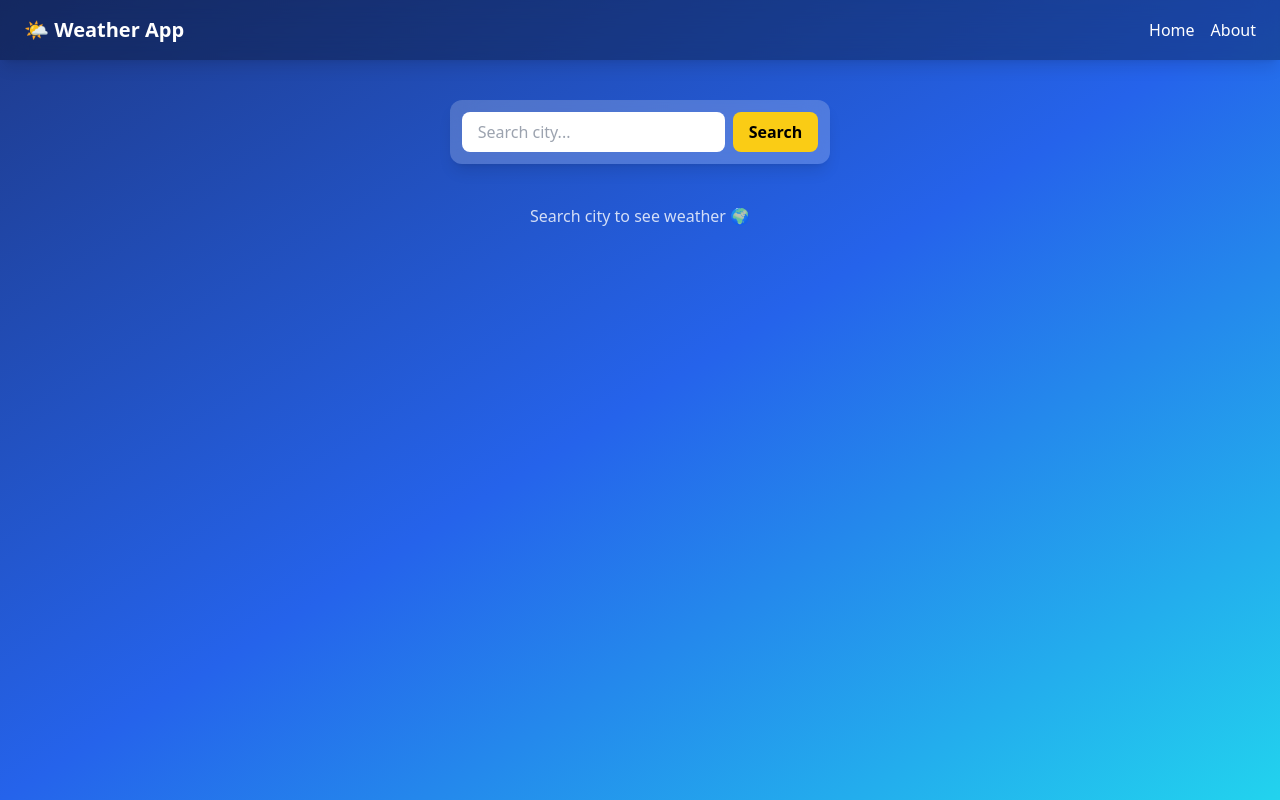
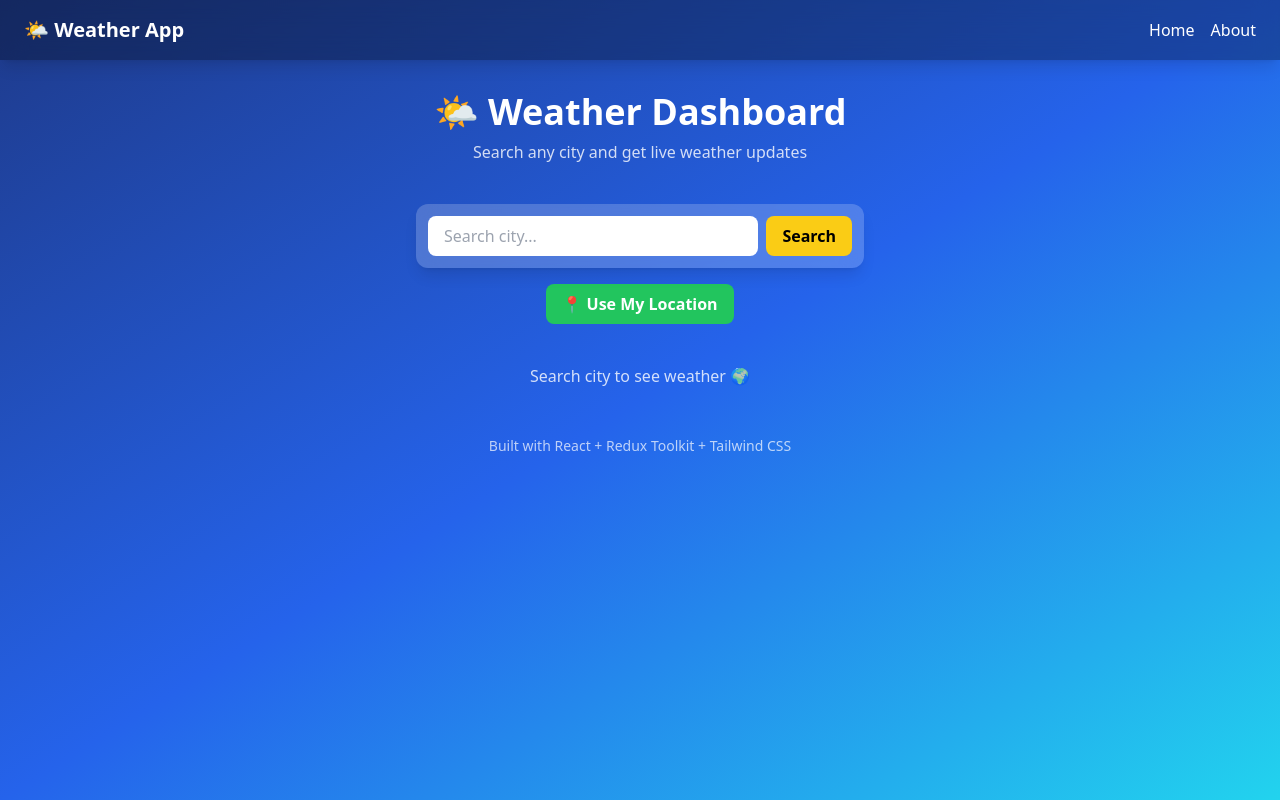
Before and after one commit to mohammad-kaif-khan/react-weather-dashboard, a React (Vite) app: page / in a window 1280 px wide. Built offline with nearby package versions, Linux system fonts and the light colour scheme.

Commit message:
Added current location weather support

```diff
--- a/src/components/Search.jsx
+++ b/src/components/Search.jsx
@@ -62,9 +62,137 @@
 
 
 
+// import { useState, useEffect } from "react";
+// import { useDispatch } from "react-redux";
+// import { fetchWeather } from "../services/weatherApi";
+// import { setWeather } from "../redux/weatherSlice";
+
+// const Search = () => {
+//   const [city, setCity] = useState("");
+//   const [loading, setLoading] = useState(false);
+//   const [error, setError] = useState("");
+//   const [recentSearches, setRecentSearches] = useState([]);
+
+//   const dispatch = useDispatch();
+
+//   useEffect(() => {
+//     const saved = JSON.parse(localStorage.getItem("recentCities")) || [];
+//     setRecentSearches(saved);
+//   }, []);
+
+//   const saveRecentSearch = (cityName) => {
+//     let cities =
+//       JSON.parse(localStorage.getItem("recentCities")) || [];
+
+//     cities = [
+//       cityName,
+//       ...cities.filter(
+//         (c) => c.toLowerCase() !== cityName.toLowerCase()
+//       ),
+//     ].slice(0, 5);
+
+//     localStorage.setItem(
+//       "recentCities",
+//       JSON.stringify(cities)
+//     );
+
+//     setRecentSearches(cities);
+//   };
+
+//   const handleSearch = async (searchCity = city) => {
+//     if (!searchCity.trim()) {
+//       setError("Please enter a city name");
+//       return;
+//     }
+
+//     try {
+//       setLoading(true);
+//       setError("");
+
+//       const data = await fetchWeather(searchCity);
+
+//       dispatch(setWeather(data));
+
+//       saveRecentSearch(searchCity);
+
+//       setLoading(false);
+//     } catch (err) {
+//       setLoading(false);
+//       setError("City not found. Please try again.");
+//     }
+//   };
+
+//   return (
+//     <div className="flex flex-col items-center mt-10 gap-4 px-4">
+//       <div className="flex flex-col sm:flex-row gap-2 bg-white/20 backdrop-blur-md p-3 rounded-xl shadow-lg w-full max-w-md">
+//         <input
+//           className="px-4 py-2 rounded-lg text-black outline-none flex-1"
+//           value={city}
+//           onChange={(e) => setCity(e.target.value)}
+//           onKeyDown={(e) => {
+//             if (e.key === "Enter") {
+//               handleSearch();
+//             }
+//           }}
+//           placeholder="Search city..."
+//         />
+
+//         <button
+//           onClick={() => handleSearch()}
+//           className="bg-yellow-400 text-black px-4 py-2 rounded-lg font-bold hover:bg-yellow-300 transition"
+//         >
+//           Search
+//         </button>
+//       </div>
+
+//       {loading && (
+//         <div className="flex items-center gap-2 text-white">
+//           <div className="h-5 w-5 border-4 border-white border-t-transparent rounded-full animate-spin"></div>
+//           <span>Loading weather...</span>
+//         </div>
+//       )}
+
+//       {error && (
+//         <div className="bg-red-500/20 border border-red-400 text-red-100 px-4 py-2 rounded-lg">
+//           {error}
+//         </div>
+//       )}
+
+//       {recentSearches.length > 0 && (
+//         <div className="text-center">
+//           <h3 className="font-semibold mb-2 text-white">
+//             Recent Searches
+//           </h3>
+
+//           <div className="flex flex-wrap gap-2 justify-center">
+//             {recentSearches.map((item, index) => (
+//               <button
+//                 key={index}
+//                 onClick={() => {
+//                   setCity(item);
+//                   handleSearch(item);
+//                 }}
+//                 className="bg-white/20 px-3 py-1 rounded-full text-sm hover:bg-white/30"
+//               >
+//                 {item}
+//               </button>
+//             ))}
+//           </div>
+//         </div>
+//       )}
+//     </div>
+//   );
+// };
+
+// export default Search;
+
+
 import { useState, useEffect } from "react";
 import { useDispatch } from "react-redux";
-import { fetchWeather } from "../services/weatherApi";
+import {
+  fetchWeather,
+  fetchWeatherByCoords,
+} from "../services/weatherApi";
 import { setWeather } from "../redux/weatherSlice";
 
 const Search = () => {
@@ -76,8 +204,9 @@ const Search = () => {
   const dispatch = useDispatch();
 
   useEffect(() => {
-    const saved = JSON.parse(localStorage.getItem("recentCities")) || [];
-    setRecentSearches(saved);
+    const savedCities =
+      JSON.parse(localStorage.getItem("recentCities")) || [];
+    setRecentSearches(savedCities);
   }, []);
 
   const saveRecentSearch = (cityName) => {
@@ -87,7 +216,8 @@ const Search = () => {
     cities = [
       cityName,
       ...cities.filter(
-        (c) => c.toLowerCase() !== cityName.toLowerCase()
+        (item) =>
+          item.toLowerCase() !== cityName.toLowerCase()
       ),
     ].slice(0, 5);
 
@@ -122,11 +252,43 @@ const Search = () => {
     }
   };
 
+  const handleLocationWeather = () => {
+    if (!navigator.geolocation) {
+      setError("Geolocation is not supported");
+      return;
+    }
+
+    setLoading(true);
+    setError("");
+
+    navigator.geolocation.getCurrentPosition(
+      async (position) => {
+        try {
+          const data = await fetchWeatherByCoords(
+            position.coords.latitude,
+            position.coords.longitude
+          );
+
+          dispatch(setWeather(data));
+          setLoading(false);
+        } catch (error) {
+          setLoading(false);
+          setError("Unable to fetch location weather");
+        }
+      },
+      () => {
+        setLoading(false);
+        setError("Location permission denied");
+      }
+    );
+  };
+
   return (
-    <div className="flex flex-col items-center mt-10 gap-4 px-4">
+    <div className="flex flex-col items-center mt-10 gap-4 px-4 w-full">
+
       <div className="flex flex-col sm:flex-row gap-2 bg-white/20 backdrop-blur-md p-3 rounded-xl shadow-lg w-full max-w-md">
         <input
-          className="px-4 py-2 rounded-lg text-black outline-none flex-1"
+          type="text"
           value={city}
           onChange={(e) => setCity(e.target.value)}
           onKeyDown={(e) => {
@@ -135,6 +297,7 @@ const Search = () => {
             }
           }}
           placeholder="Search city..."
+          className="px-4 py-2 rounded-lg text-black outline-none flex-1"
         />
 
         <button
@@ -144,6 +307,13 @@ const Search = () => {
           Search
         </button>
       </div>
+
+      <button
+        onClick={handleLocationWeather}
+        className="bg-green-500 text-white px-4 py-2 rounded-lg font-bold hover:bg-green-600 transition"
+      >
+        📍 Use My Location
+      </button>
 
       {loading && (
         <div className="flex items-center gap-2 text-white">
--- a/src/pages/Home.jsx
+++ b/src/pages/Home.jsx
@@ -1,12 +1,40 @@
+
+// import Search from "../components/Search";
+// import WeatherCard from "../components/WeatherCard";
+
+// const Home = () => {
+//   return (
+//     <div className="flex flex-col items-center">
+//       <Search />
+//       <WeatherCard />
+//     </div>
+//   );
+// };
+
+// export default Home;
+
+
 
 import Search from "../components/Search";
 import WeatherCard from "../components/WeatherCard";
 
 const Home = () => {
   return (
-    <div className="flex flex-col items-center">
+    <div className="flex flex-col items-center px-4">
+      <h1 className="text-4xl font-bold mt-8 text-center">
+        🌤 Weather Dashboard
+      </h1>
+
+      <p className="text-white/80 text-center mt-2">
+        Search any city and get live weather updates
+      </p>
+
       <Search />
       <WeatherCard />
+
+      <footer className="mt-12 mb-6 text-center text-white/70 text-sm">
+        Built with React + Redux Toolkit + Tailwind CSS
+      </footer>
     </div>
   );
 };
--- a/src/services/weatherApi.js
+++ b/src/services/weatherApi.js
@@ -1,6 +1,41 @@
+
+// import axios from "axios";
+
+
+// const getCoordinates = async (city) => {
+//   const res = await axios.get(
+//     `https://geocoding-api.open-meteo.com/v1/search?name=${city}&count=1`
+//   );
+
+//   if (!res.data.results) {
+//     throw new Error("City not found");
+//   }
+
+//   return {
+//     lat: res.data.results[0].latitude,
+//     lon: res.data.results[0].longitude,
+//     name: res.data.results[0].name,
+//     country: res.data.results[0].country,
+//   };
+// };
+
+
+// export const fetchWeather = async (city) => {
+//   const location = await getCoordinates(city);
+
+//   const weatherRes = await axios.get(
+//     `https://api.open-meteo.com/v1/forecast?latitude=${location.lat}&longitude=${location.lon}&current_weather=true`
+//   );
+
+//   return {
+//     name: location.name,
+//     country: location.country,
+//     current_weather: weatherRes.data.current_weather,
+//   };
+// };
+
 
 import axios from "axios";
-
 
 const getCoordinates = async (city) => {
   const res = await axios.get(
@@ -19,7 +54,6 @@ const getCoordinates = async (city) => {
   };
 };
 
-
 export const fetchWeather = async (city) => {
   const location = await getCoordinates(city);
 
@@ -33,3 +67,18 @@ export const fetchWeather = async (city) => {
     current_weather: weatherRes.data.current_weather,
   };
 };
+
+export const fetchWeatherByCoords = async (
+  latitude,
+  longitude
+) => {
+  const weatherRes = await axios.get(
+    `https://api.open-meteo.com/v1/forecast?latitude=${latitude}&longitude=${longitude}&current_weather=true`
+  );
+
+  return {
+    name: "Current Location",
+    country: "",
+    current_weather: weatherRes.data.current_weather,
+  };
+};
```
